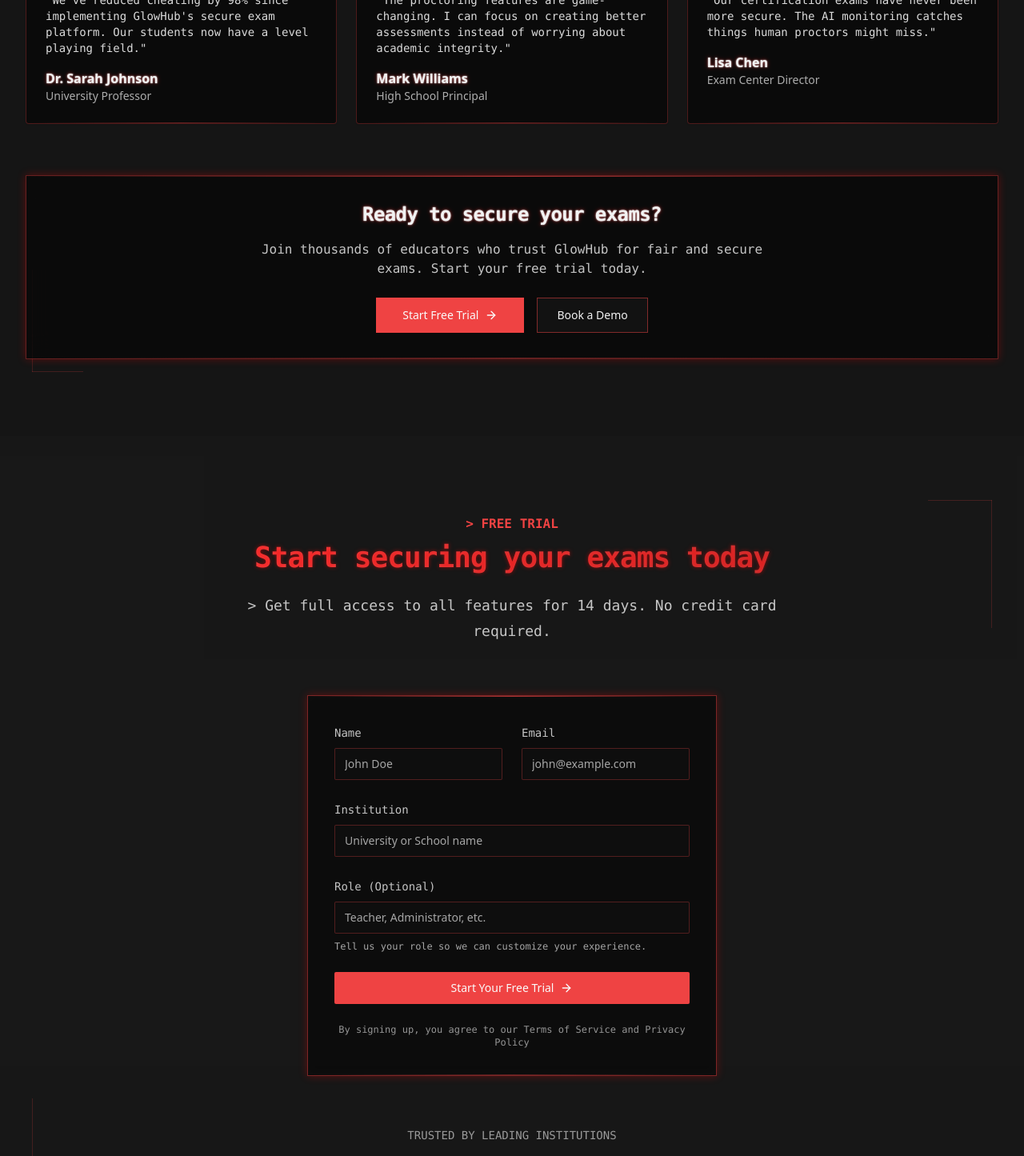
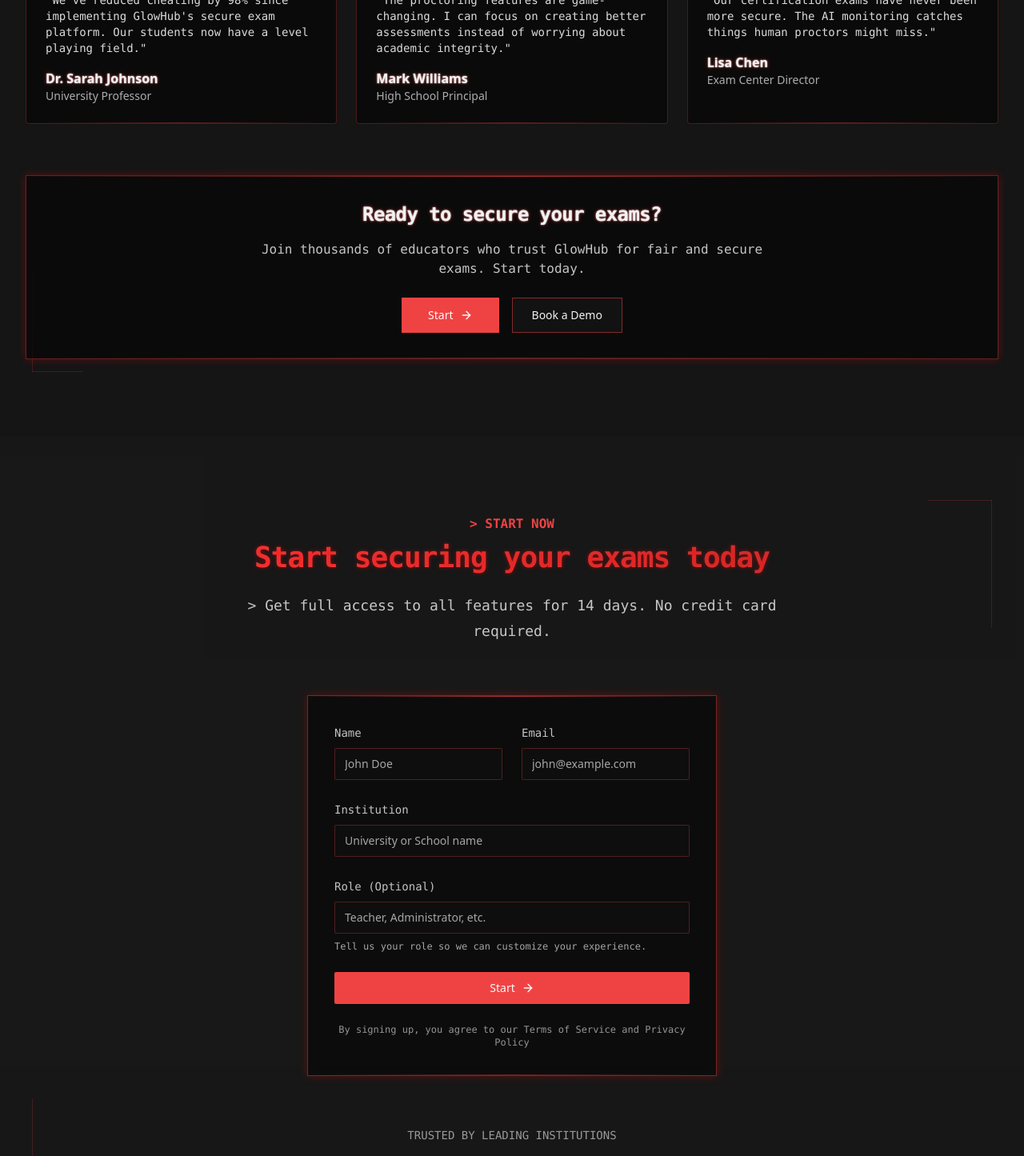
Before and after one commit to Kartikjarali010/experience-glow-hub, a React (Vite) app: page / in a window 1280 px wide. Shown: the part 4003-5448 px from the top of the page at 80% size. Built offline with nearby package versions, Linux system fonts and the light colour scheme.

Commit message:
Rename "Free Trial" to "Start"
Replaces all instances of "Free Trial" with "Start" in the codebase.

```diff
--- a/src/components/SignupForm.tsx
+++ b/src/components/SignupForm.tsx
@@ -33,7 +33,7 @@ const SignupForm: React.FC = () => {
     console.log(values);
     // In a real application, you would submit this data to your backend
     toast({
-      title: "Free trial activation initiated!",
+      title: "Setup initiated!",
       description: "Check your email to complete the setup process.",
     });
     form.reset();
@@ -51,7 +51,7 @@ const SignupForm: React.FC = () => {
 
       <div className="mx-auto max-w-7xl px-6 lg:px-8">
         <div className="mx-auto max-w-2xl text-center">
-          <h2 className="text-base font-semibold leading-7 text-primary font-mono">&gt; FREE TRIAL</h2>
+          <h2 className="text-base font-semibold leading-7 text-primary font-mono">&gt; START NOW</h2>
           <p className="mt-2 text-3xl font-bold tracking-tight text-foreground sm:text-4xl hacker-text text-glitch">
             <span className="bg-clip-text text-transparent bg-gradient-to-r from-primary via-primary/90 to-red-500/80">
               Start securing your exams today
@@ -133,7 +133,7 @@ const SignupForm: React.FC = () => {
                     className="w-full group relative overflow-hidden transition-all duration-300"
                   >
                     <span className="flex items-center justify-center gap-2">
-                      Start Your Free Trial
+                      Start
                       <ArrowRight className="h-4 w-4 group-hover:translate-x-1 transition-transform" />
                     </span>
                     <span className="absolute inset-y-0 right-0 w-5 bg-primary/20 transition-all group-hover:w-full -z-10"></span>
--- a/src/components/Testimonials.tsx
+++ b/src/components/Testimonials.tsx
@@ -76,12 +76,12 @@ const Testimonials: React.FC = () => {
         <div className="mt-16 flex flex-col items-center justify-center text-center cyber-box bg-black/50 backdrop-blur-lg p-8 rounded-sm border border-primary/40 animate-in fade-in duration-700">
           <h3 className="text-2xl font-bold tracking-tight text-foreground mb-4 hacker-text text-glitch">Ready to secure your exams?</h3>
           <p className="text-foreground/80 mb-6 max-w-2xl font-mono">
-            Join thousands of educators who trust GlowHub for fair and secure exams. Start your free trial today.
+            Join thousands of educators who trust GlowHub for fair and secure exams. Start today.
           </p>
           <div className="flex flex-wrap gap-4 justify-center">
             <Button asChild size="lg" className="rounded-sm border border-primary/20 group relative overflow-hidden">
               <a href="#signup" className="flex items-center gap-2 px-6">
-                <span>Start Free Trial</span>
+                <span>Start</span>
                 <ArrowRight className="h-4 w-4 group-hover:translate-x-1 transition-transform" />
               </a>
             </Button>
```
